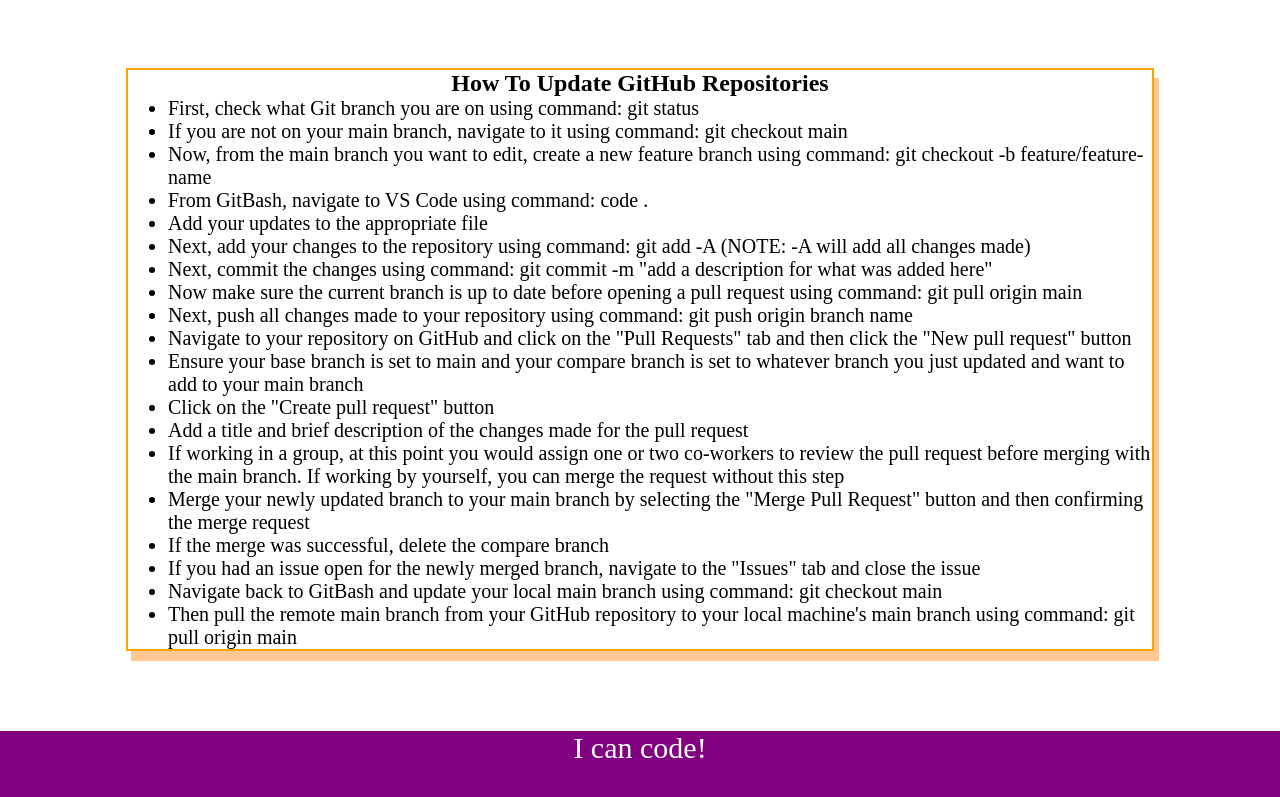
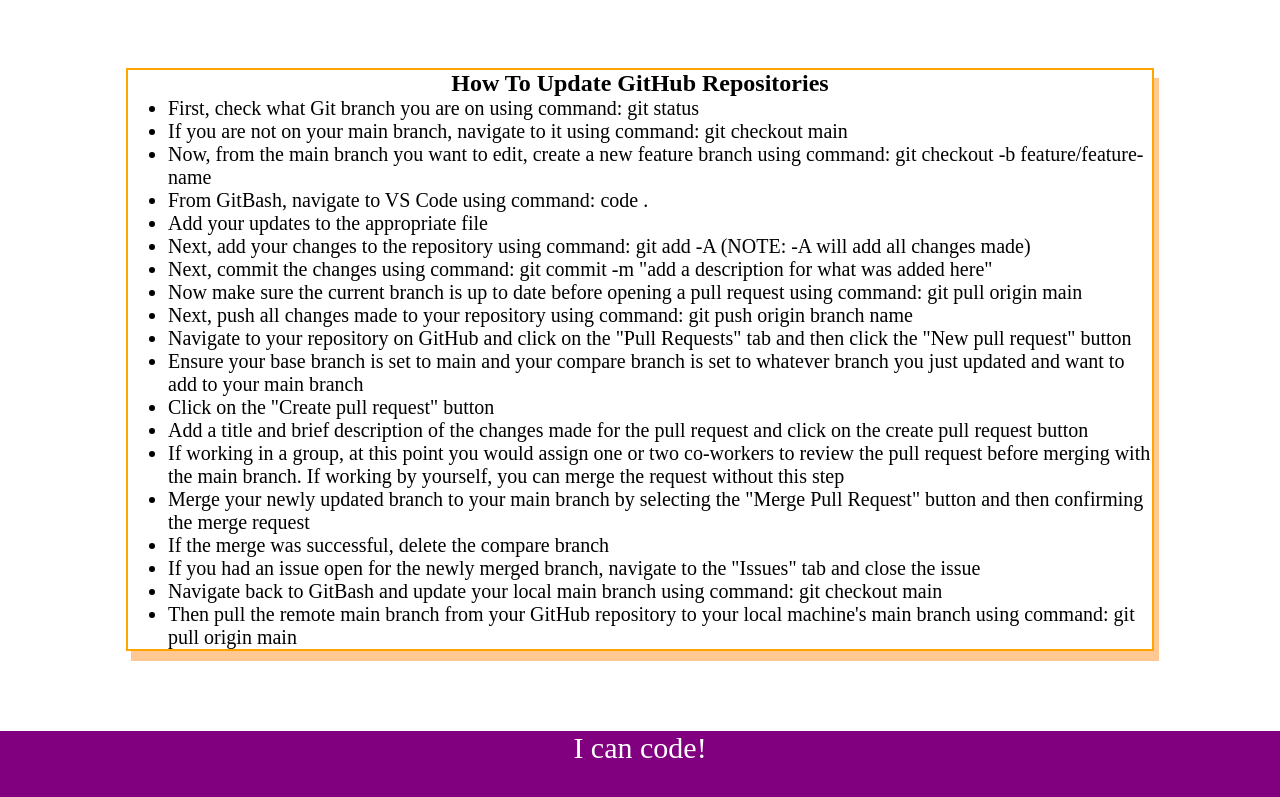
Before and after one commit to JoshMassa/prework-study-guide, a plain HTML site: page prework-study-guide/index.html in a window 1280 px wide. Shown: the part 760-1557 px from the top of the page. Drawn offline with Linux system fonts and the light colour scheme.

Commit message:
Updated github guide

```diff
--- a/prework-study-guide/index.html
+++ b/prework-study-guide/index.html
@@ -56,7 +56,7 @@
           <li>Navigate to your repository on GitHub and click on the "Pull Requests" tab and then click the "New pull request" button</li>
           <li>Ensure your base branch is set to main and your compare branch is set to whatever branch you just updated and want to add to your main branch</li>
           <li>Click on the "Create pull request" button</li>
-          <li>Add a title and brief description of the changes made for the pull request</li>
+          <li>Add a title and brief description of the changes made for the pull request and click on the create pull request button</li>
           <li>If working in a group, at this point you would assign one or two co-workers to review the pull request before merging with the main branch. If working by yourself, you can merge the request without this step</li>
           <li>Merge your newly updated branch to your main branch by selecting the "Merge Pull Request" button and then confirming the merge request</li>
           <li>If the merge was successful, delete the compare branch</li>
```
